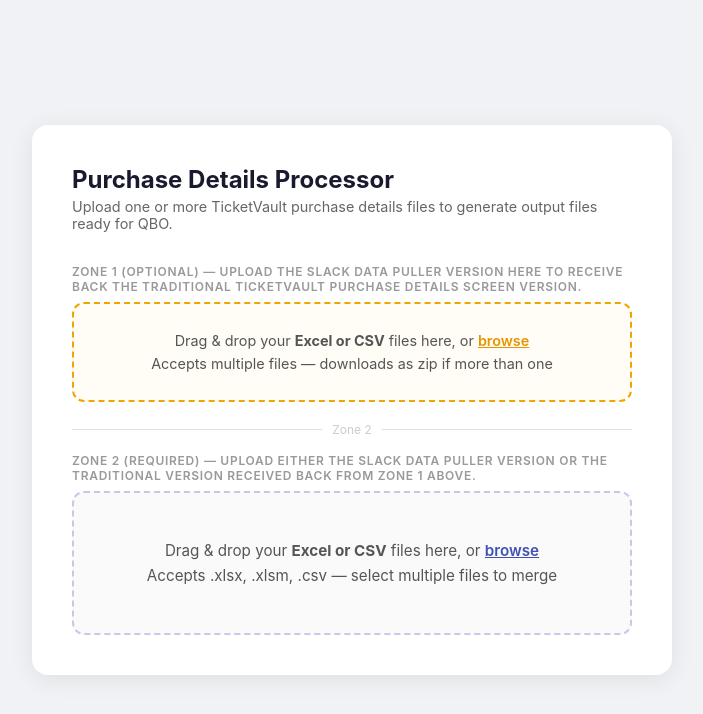
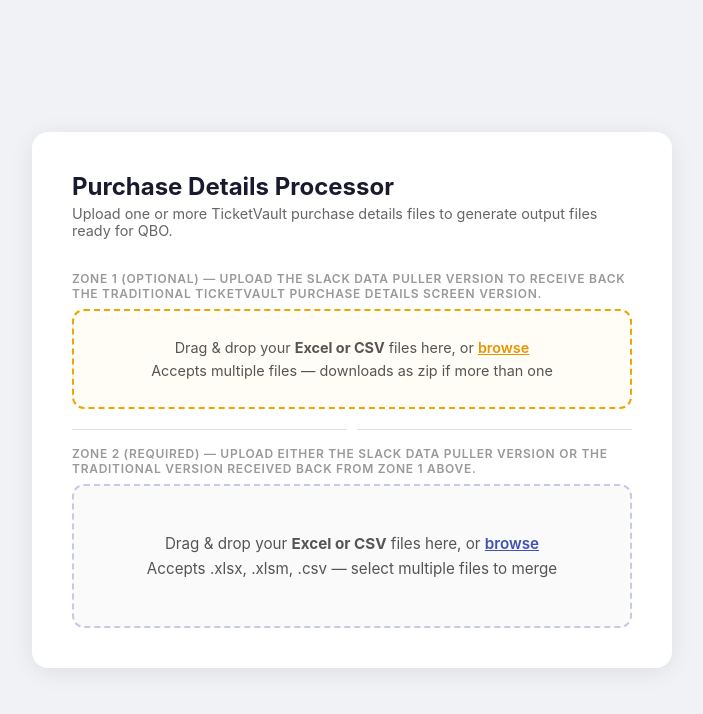
Before and after one commit to ysaccounting/Purchase-Details-Uploads, a Flask app: page / in a window 1280 px wide. Shown: the top 714 px of the page, without its empty margins (288-991 px from the left). Run offline with Flask 3, Linux system fonts and the light colour scheme.

Commit message:
Update index.html

```diff
--- a/templates/index.html
+++ b/templates/index.html
@@ -449,7 +449,7 @@
   <h1>Purchase Details Processor</h1>
   <p class="subtitle">Upload one or more TicketVault purchase details files to generate output files ready for QBO.</p>
 
-  <p class="zone-label">Zone 1 (Optional) — Upload the Slack data puller version here to receive back the traditional TicketVault Purchase Details screen version.</p>
+  <p class="zone-label">Zone 1 (Optional) — Upload the Slack data puller version to receive back the traditional TicketVault Purchase Details screen version.</p>
   <div id="convert-drop-zone">
     <p>Drag & drop your <strong>Excel or CSV</strong> files here, or <span id="browse-link">browse</span></p>
     <p class="file-hint">Accepts multiple files — downloads as zip if more than one</p>
@@ -466,7 +466,7 @@
     <button id="convert-again">Convert another file</button>
   </div>
 
-  <div class="zone-divider">Zone 2</div>
+  <div class="zone-divider"></div>
   <p class="zone-label">Zone 2 (Required) — Upload either the Slack data puller version or the traditional version received back from Zone 1 above.</p>
 
   <div id="drop-zone">
```
